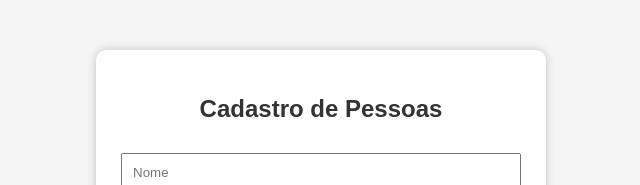
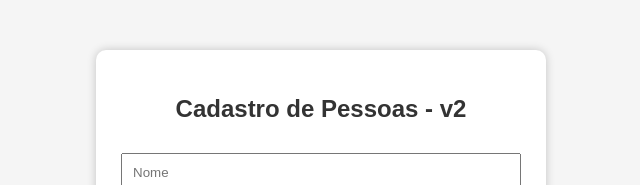
Before and after one commit to Michael-Rafael-Andrade/jenkins-lab, a plain HTML site: page plataforma/index.html in a window 1280 px wide. Shown: the top 185 px of the page, without its empty margins (319-959 px from the left). Drawn offline with Linux system fonts and the light colour scheme.

Commit message:
Update index.html

```diff
--- a/plataforma/index.html
+++ b/plataforma/index.html
@@ -9,7 +9,7 @@
 
 <div class="container">
 
-    <h2>Cadastro de Pessoas</h2>
+    <h2>Cadastro de Pessoas - v2</h2>
 
     <form action="processa.php" method="POST">
 
```
